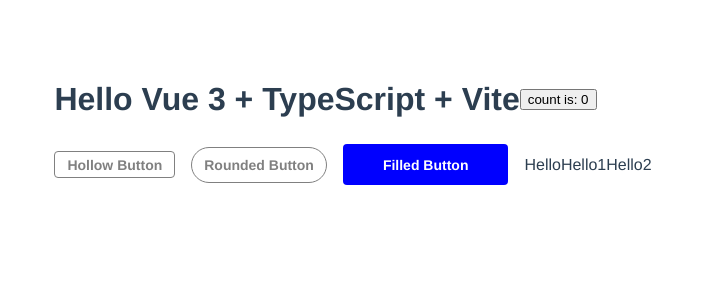
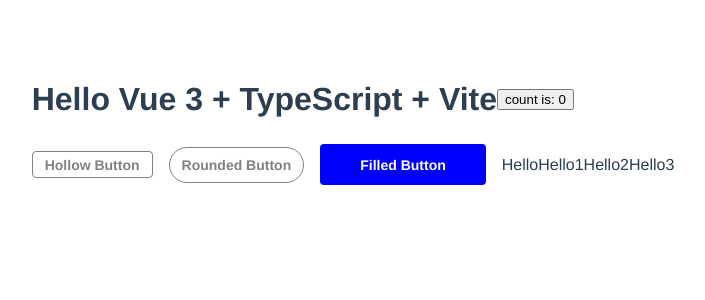
Before and after one commit to Rupnesh/ComponentLibrary, a Vue app: page / in a window 1280 px wide. Shown: the top 300 px of the page, without its empty margins (287-992 px from the left). Built offline with nearby package versions, Linux system fonts and the light colour scheme.

Commit message:
feat: comment added3

```diff
--- a/src/components/Home.vue
+++ b/src/components/Home.vue
@@ -45,6 +45,7 @@
         <p>Hello</p>
         <p>Hello1</p>
         <p>Hello2</p>
+        <p>Hello3</p>
       </div>
     </div>
   </div>
```
